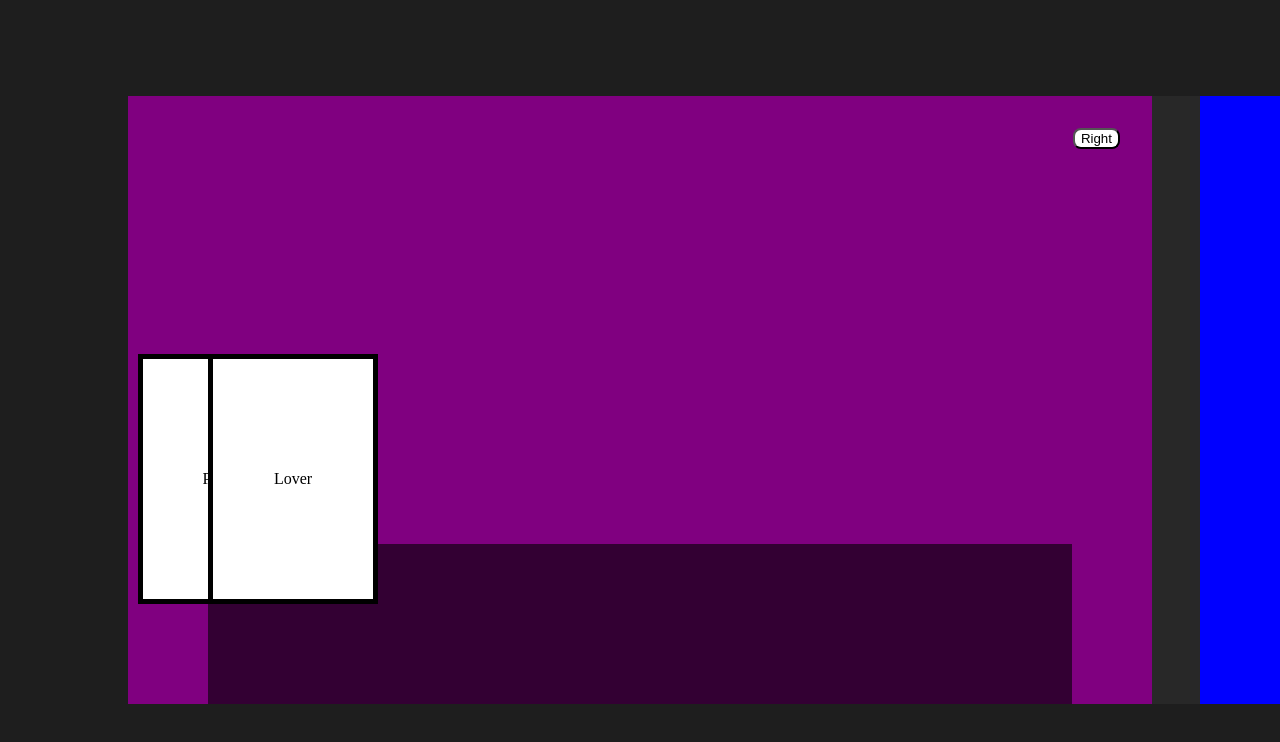
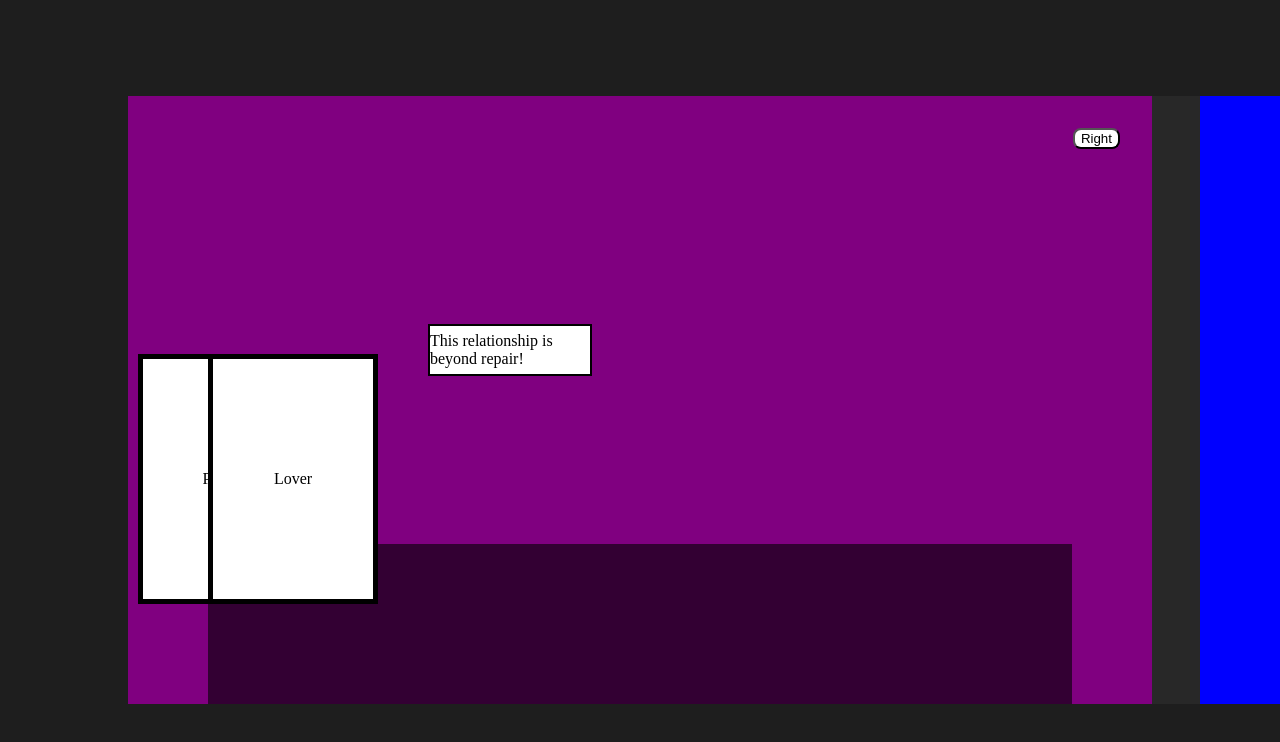
Before and after one commit to commoncode/commoners-mggj-2020, a Next.js app: page /play/1 in a window 1280 px wide. Shown: the top 742 px of the page. Built offline with nearby package versions, Linux system fonts and the light colour scheme.

Commit message:
display caption on the map

```diff
--- /dev/null
+++ b/components/captions/Caption.styles.tsx
@@ -0,0 +1,25 @@
+import styled, { css } from "styled-components";
+
+import { characterPosition } from "../characters/Character.styles";
+
+type ContainerProps = {
+  x: number;
+  y: number;
+};
+
+export const captionBase = css`
+position: absolute;
+display: flex;
+align-items: center;
+
+width: 10rem;
+height: 3rem;
+
+background: white;
+color: black;
+border: 2px solid black;
+`
+export const Container = styled.div<ContainerProps>`
+  ${captionBase}
+  ${({ x, y, speed }) => characterPosition(x, y, `${speed}s`)}
+`
--- /dev/null
+++ b/components/captions/Caption.tsx
@@ -0,0 +1,14 @@
+import { Container } from "./Caption.styles"
+
+const Caption = ({ state }) => (
+
+  <Container
+    x={state.position.x}
+    y={state.position.y}
+    speed={state.position.speed}
+>
+  {state.text}
+  </Container>
+)
+
+export default Caption;
--- /dev/null
+++ b/components/captions/index.ts
@@ -0,0 +1 @@
+export { default } from "./Caption";
--- a/components/core/Game/Game.tsx
+++ b/components/core/Game/Game.tsx
@@ -2,6 +2,7 @@ import { useState, useEffect } from "react";
 
 import Player from "../../characters/Player";
 import Lover from "../../characters/Lover";
+import Caption from '../../captions/Caption';
 
 import Stage from "../Stage";
 
@@ -18,9 +19,16 @@ type CharacterType = {
   position: Position;
 };
 
+type CaptionType = {
+  position: Position;
+  language?: string;
+  text: string;
+};
+
 type GameStateType = {
   player: CharacterType;
   lover: CharacterType;
+  caption: CaptionType;
 
   // Tracking
   love: number;
@@ -44,6 +52,16 @@ const initialState: GameStateType = {
       speed: 1
     }
   },
+  caption: {
+    position: {
+      scene: "bedroom",
+      x: 300,
+      y: 20,
+      speed: 1
+    },
+    language: "English",
+    text: "This relationship is beyond repair!"
+  },
   love: 0,
   time: 60 * 5
 };
@@ -64,7 +82,6 @@ const Game = () => {
   });
 
   //   setGameState({ ...gameState, myChange: 12 });
-
   return (
     <>
       <GlobalStyle />
@@ -108,6 +125,7 @@ const Game = () => {
           });
         }}
       >
+        <Caption state={gameState.caption} />
         <Player state={gameState.player} />
         {gameState.lover.position.scene === gameState.player.position.scene ? (
           <Lover state={gameState.lover} />
```
